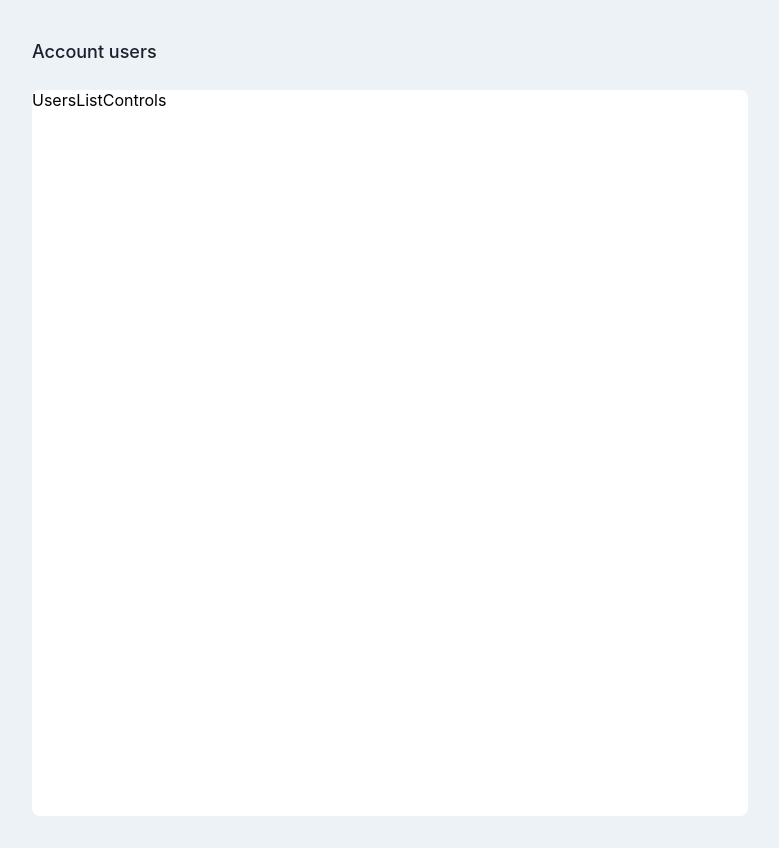
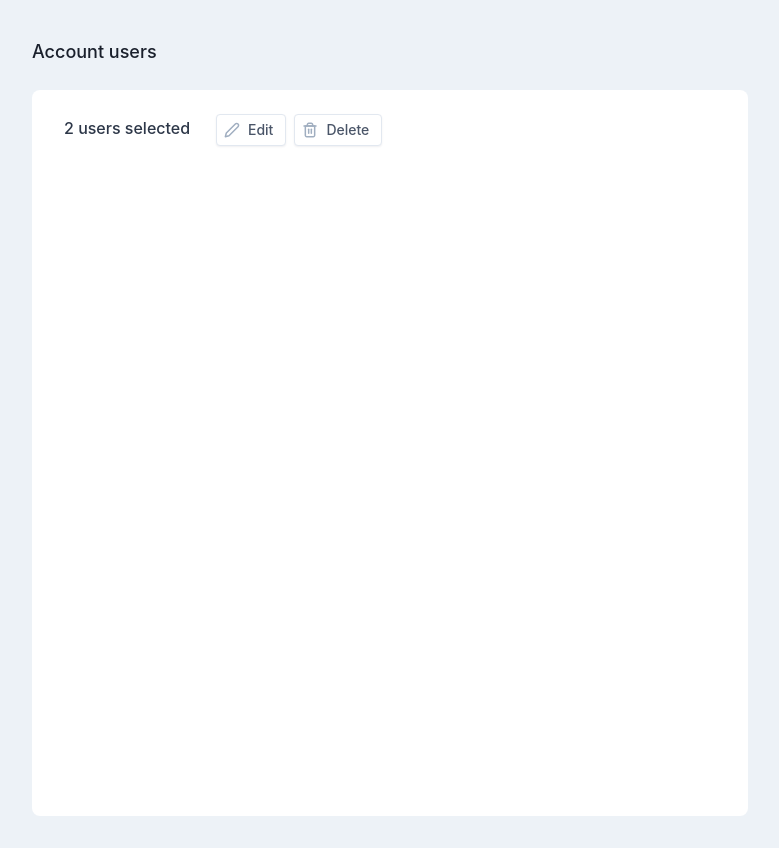
Before and after one commit to techstonia/klaus-test-task, a React (Create React App) app: page / in a window 1280 px wide. Shown: the whole page, without its empty margins (250-1029 px from the left). Built offline with nearby package versions, Linux system fonts and the light colour scheme; no server answers; what miragejs would draw is missing.

Commit message:
Add "n users selected" text.

```diff
--- a/src/UsersListControls.js
+++ b/src/UsersListControls.js
@@ -1,14 +1,35 @@
 import React from 'react';
 import styled from 'styled-components';
+import {colors} from './styleConstants';
+import {DeleteButton, EditButton} from './Buttons';
 
 const Container = styled.div`
-  height: 102px;
+  height: 78px;
+  padding: 24px 0 0 32px;
+`;
+
+const UsersCount = styled.span`
+  color: ${colors.gray80};
+  font-weight: 500;
+  font-size: 16px;
+  display: inline-block;
+  min-width: 144px;
+  max-width: 477px;
+  white-space: nowrap;
+  overflow: hidden;
+  text-overflow: ellipsis;
+`;
+
+const StyledEditButton = styled(EditButton)`
+  margin: 0 8px;
 `;
 
 function UsersListControls() {
   return (
     <Container>
-      UsersListControls
+      <UsersCount>2 users selected</UsersCount>
+      <StyledEditButton text="Edit" />
+      <DeleteButton text="Delete" />
     </Container>
   );
 }
```
